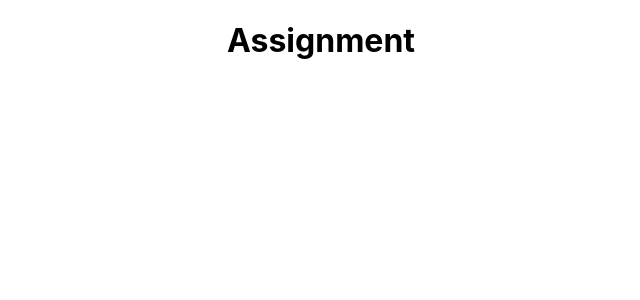
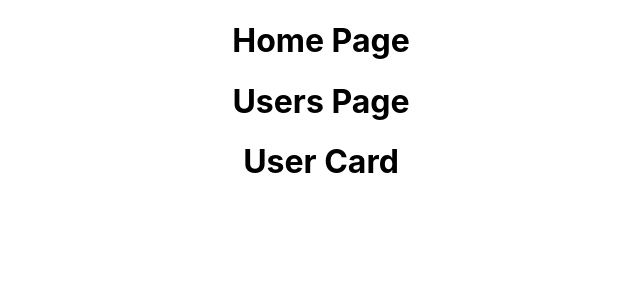
Before and after one commit to Bentike/altsch-assignment, a React (Create React App) app: page / in a window 1280 px wide. Shown: the top 300 px of the page, without its empty margins (319-959 px from the left). Built offline with nearby package versions, Linux system fonts and the light colour scheme.

Commit message:
installed react-router-dom

```diff
--- a/package.json
+++ b/package.json
@@ -8,6 +8,7 @@
     "@testing-library/user-event": "^13.5.0",
     "react": "^18.2.0",
     "react-dom": "^18.2.0",
+    "react-router-dom": "^6.4.2",
     "react-scripts": "5.0.1",
     "web-vitals": "^2.1.4"
   },
--- a/src/App.js
+++ b/src/App.js
@@ -1,9 +1,12 @@
 import './App.css';
+import Home from './Component/Home';
+import Users from './Component/Users';
 
 function App() {
   return (
     <div className="App">
-       <h1>Assignment</h1>
+       <Home/>
+       <Users/>
     </div>
   );
 }
```
Also changed, not shown: 1 other file (tests, documents, lock files or other folders).
